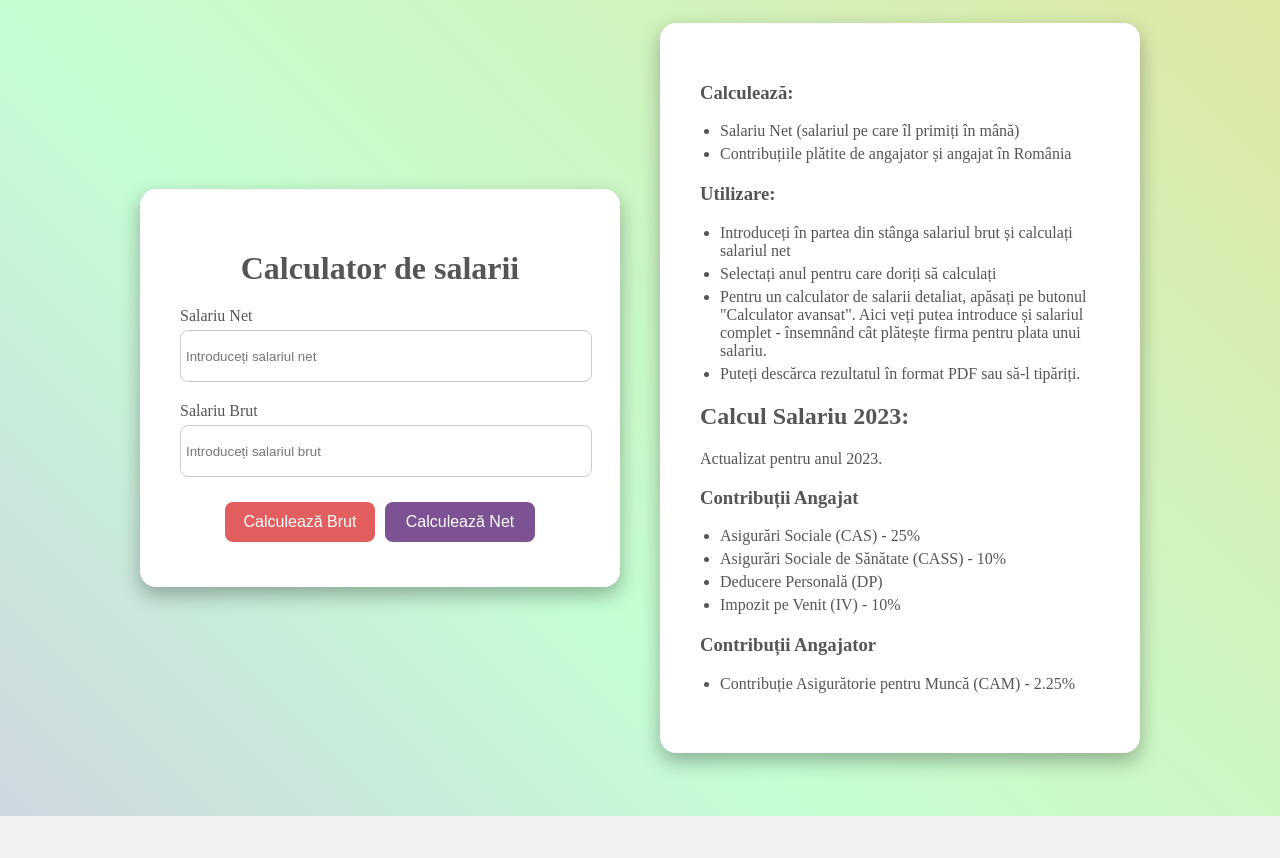
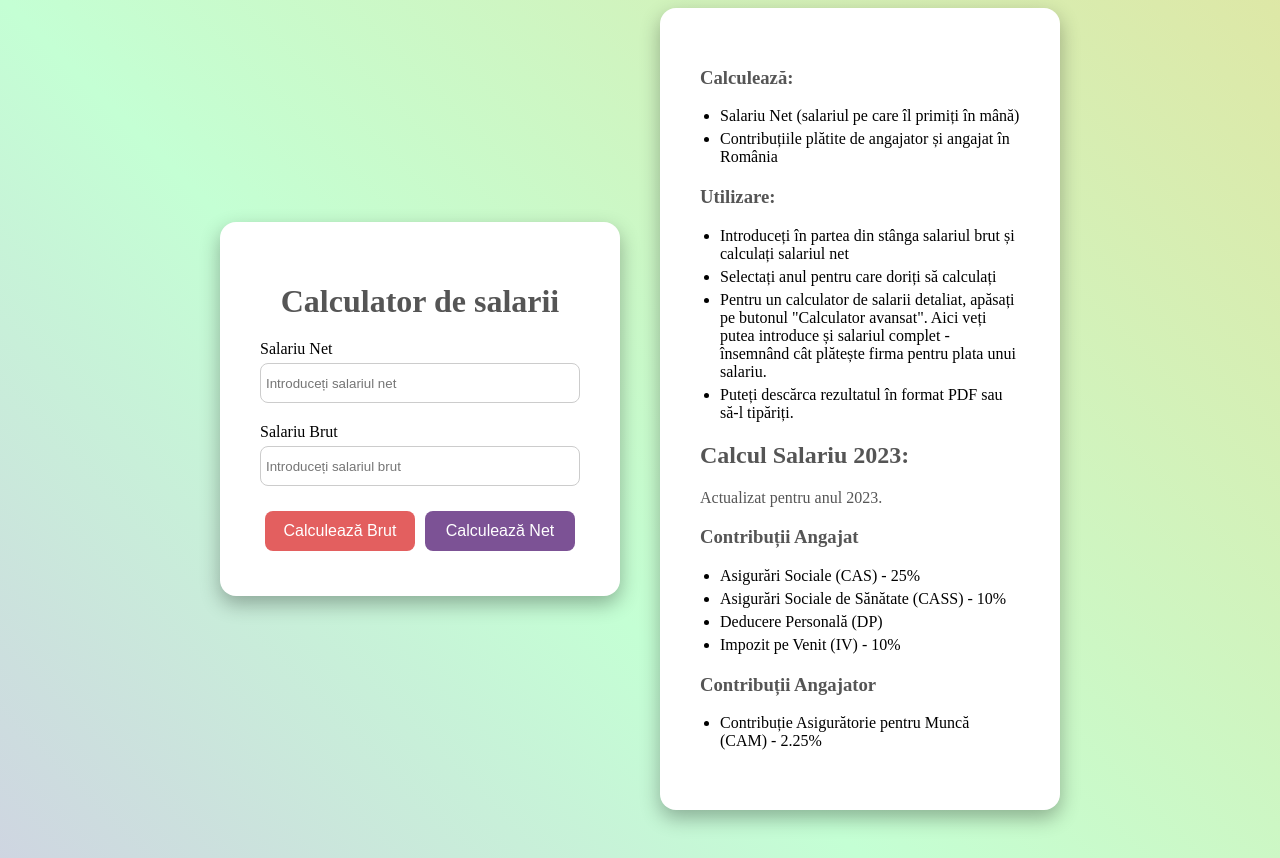
Before and after one commit to Negru95/calculated.salary, a plain HTML site: page index.html in a window 1280 px wide. Before the commit the page ends 816 px from the top, so only its background shows below. Drawn offline with Linux system fonts and the light colour scheme; some packages are replaced by stand-ins of ours; a script that the page names is missing.

Commit message:
responsable

```diff
--- a/css/style.css
+++ b/css/style.css
@@ -1,3 +1,8 @@
+/* Stiluri de bază */
+* {
+    box-sizing: border-box;
+  }
+
   body {
     display: flex;
     justify-content: center;
@@ -9,23 +14,24 @@ body {
     animation: cameleonBackground 15s ease infinite;
   }
 
+  h1, h2, h3, p {
+    color: #555555;
+  }
+
+  /* Calculator */
   .calculator {
-    width: 400px;
-    max-width: 90%;
+    width: 90%;
+    max-width: 400px;
     background-color: #ffffff;
     border-radius: 16px;
     box-shadow: 0 8px 20px rgba(0, 0, 0, 0.3);
     padding: 40px;
-    position: relative;
-    z-index: 1;
     margin-bottom: 40px;
-    margin-right: 20px;
   }
 
   .calculator h1 {
     text-align: center;
     margin-bottom: 20px;
-    color: #555555;
   }
 
   .calculator .input-group {
@@ -36,106 +42,6 @@ body {
     display: block;
     font-size: 16px;
     margin-bottom: 5px;
-    color: #555555;
-}
-
-.calculator .input-group input {
-    width: 100%;
-    height: 40px;
-    padding: 5px;
-    border-radius: 8px;
-    border: 1px solid #cccccc;
-}
-
-.calculator .buttons {
-    display: flex;
-    justify-content: center;
-    align-items: center;
-}
-
-.calculator .buttons button {
-    width: 150px;
-    height: 40px;
-    font-size: 16px;
-    border: none;
-    border-radius: 8px;
-    cursor: pointer;
-    margin: 0 10px;
-    transition: transform 0.3s ease;
-}
-
-.calculator .buttons button#calcBrut {
-    background-color: #e35f5f;
-    color: #ffffff;
-}
-
-.calculator .buttons button#calcNet {
-    background-color: #7c5295;
-    color: #ffffff;
-}
-
-.calculator .buttons button:hover {
-    transform: scale(1.1);
-}
-
-.calculator-info {
-    width: 400px;
-    max-width: 90%;
-    background-color: #ffffff;
-    border-radius: 16px;
-    box-shadow: 0 8px 20px rgba(0, 0, 0, 0.3);
-    padding: 40px;
-    position: relative;
-    z-index: 1;
-    margin-bottom: 40px;
-    margin-left: 20px;
-}
-
-.calculator-info h2,
-.calculator-info h3,
-.calculator-info ul,
-.calculator-info p {
-    color: #555555;
-}
-
-.calculatobody {
-    display: flex;
-    justify-content: center;
-    align-items: center;
-    min-height: 100vh;
-    background-color: #f1f1f1;
-    background-image: linear-gradient(45deg, #FFC593, #E775FF, #C4FFD4, #FDCB6E);
-    background-size: 400% 400%;
-    animation: cameleonBackground 15s ease infinite;
-}
-
-.calculator {
-    width: 90%;
-    max-width: 400px;
-    background-color: #ffffff;
-    border-radius: 16px;
-    box-shadow: 0 8px 20px rgba(0, 0, 0, 0.3);
-    padding: 40px;
-    position: relative;
-    z-index: 1;
-    margin-bottom: 40px;
-}
-
-.calculator h1 {
-    text-align: center;
-    margin-bottom: 20px;
-    color: #555555;
-}
-
-.calculator .input-group {
-    margin-bottom: 20px;
-}
-
-.calculator .input-group label {
-    display: block;
-    font-size: 16px;
-    margin-bottom: 5px;
-    color: #555555;
   }
 
   .calculator .input-group input {
@@ -179,6 +85,7 @@ body {
     transform: scale(1.1);
   }
 
+  /* Calculator info */
   .calculator-info {
     width: 90%;
     max-width: 400px;
@@ -186,16 +93,7 @@ body {
     border-radius: 16px;
     box-shadow: 0 8px 20px rgba(0, 0, 0, 0.3);
     padding: 40px;
-    position: relative;
-    z-index: 1;
     margin-bottom: 40px;
-}
-
-.calculator-info h2,
-.calculator-info h3,
-.calculator-info ul,
-.calculator-info p {
-    color: #555555;
   }
 
   .calculator-info h2 {
@@ -216,6 +114,7 @@ body {
     margin-bottom: 5px;
   }
 
+  /* Background animation */
   @keyframes cameleonBackground {
     0% {
       background-position: 0% 50%;
@@ -228,8 +127,8 @@ body {
     }
   }
 
+  /* Media queries pentru ecrane mai mari */
   @media screen and (min-width: 768px) {
-    /* Stiluri pentru ecrane de dimensiuni mai mari (tablete, desktop) */
     .calculator {
       margin-right: 20px;
     }
@@ -238,32 +137,3 @@ body {
       margin-left: 20px;
     }
   }
-r-info h2 {
-    margin-top: 0;
-    margin-bottom: 20px;
-}
-
-.calculator-info .calculation-info {
-    margin-bottom: 20px;
-}
-
-.calculator-info ul {
-    margin-bottom: 20px;
-    padding-left: 20px;
-}
-
-.calculator-info li {
-    margin-bottom: 5px;
-}
-
-@keyframes cameleonBackground {
-    0% {
-        background-position: 0% 50%;
-    }
-    50% {
-        background-position: 100% 50%;
-    }
-    100% {
-        background-position: 0% 50%;
-    }
-}
```
Lines whose indentation alone changed are shown as unchanged.
